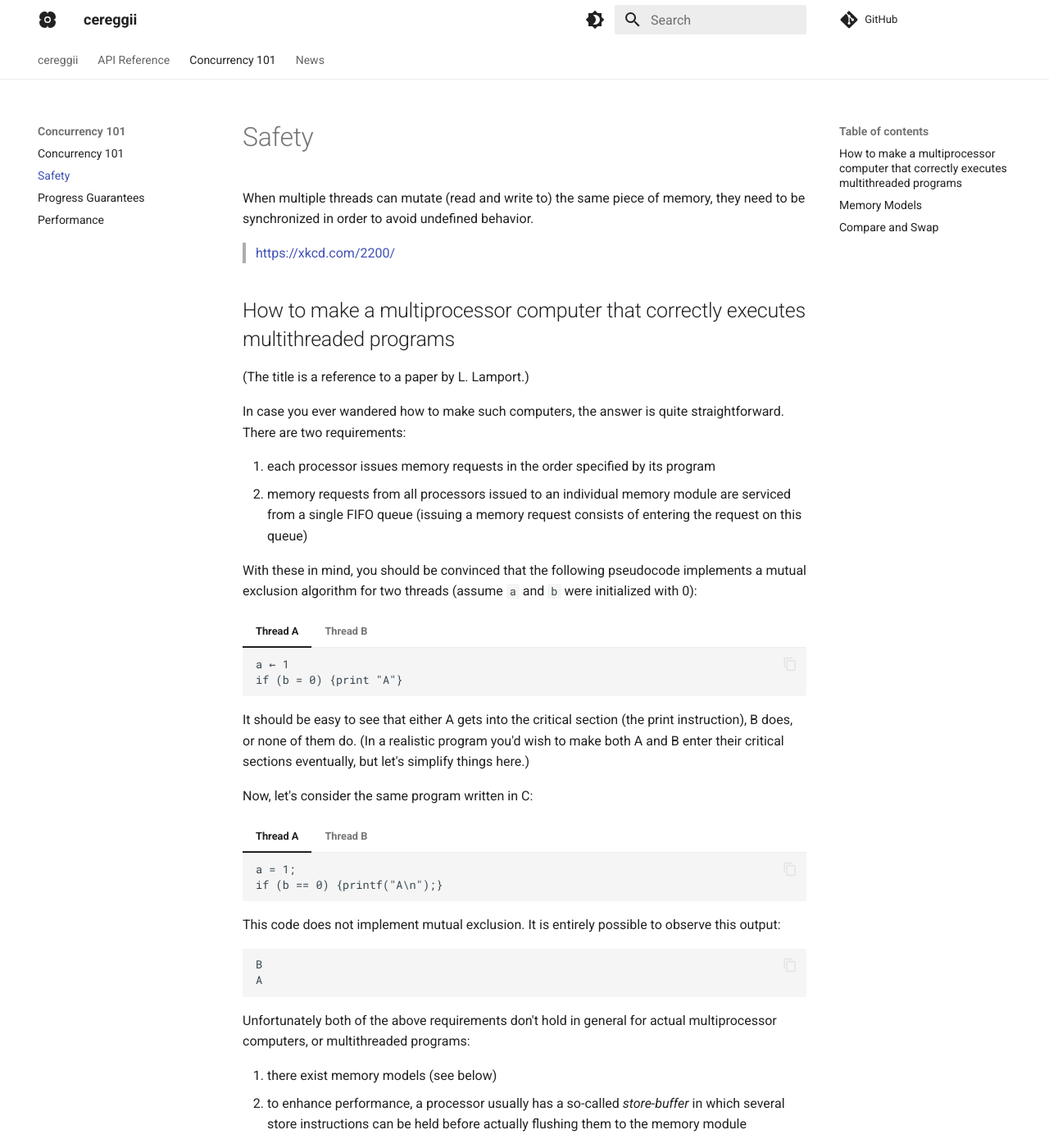
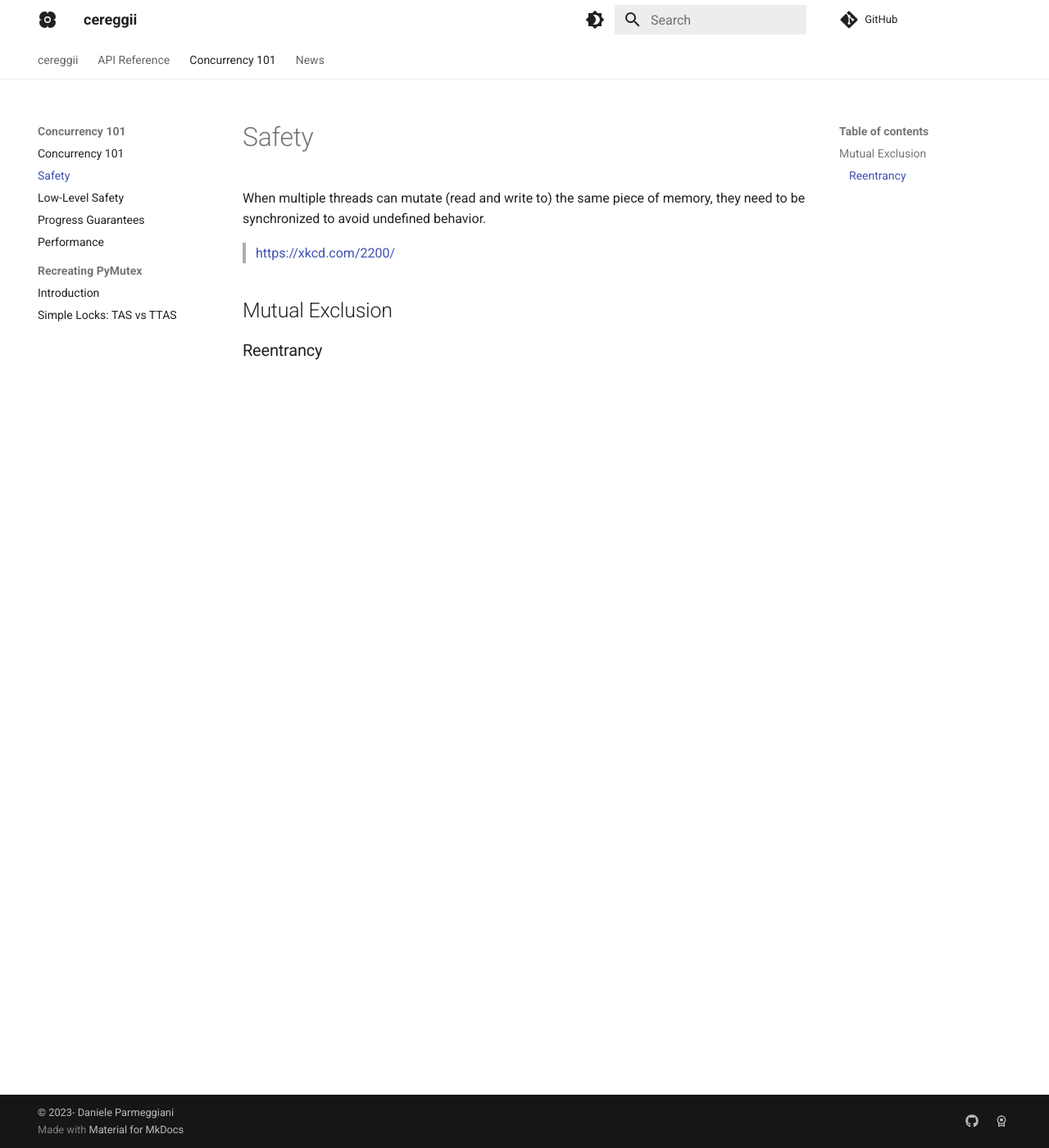
Before and after one commit to dpdani/cereggii, an MkDocs documentation site: the page built from docs/concurrency-101/safety.md, in a window 1280 px wide and 1400 px high. Shown: the whole window at 82% size. Built offline with MkDocs 1.6.1 and Material for MkDocs 9.7.7, drawn with Linux system fonts in a browser that asks for light colours; comment, search, counter and statistics services are not loaded; the version menu is left out; some of the changed text lies outside the part shown.

Commit message:
more docs

````diff
--- a/docs/concurrency-101/safety.md
+++ b/docs/concurrency-101/safety.md
@@ -1,151 +1,10 @@
 # Safety
 
 When multiple threads can mutate (read and write to) the same piece of memory,
-they need to be synchronized in order to avoid undefined behavior.
+they need to be synchronized to avoid undefined behavior.
 
 > [https://xkcd.com/2200/](https://xkcd.com/2200/)
 
 
-## How to make a multiprocessor computer that correctly executes multithreaded programs
-
-(The title is a reference to a paper by L. Lamport.)
-
-In case you ever wandered how to make such computers, the answer is quite
-straightforward. There are two requirements:
-
-1. each processor issues memory requests in the order specified by its program
-2. memory requests from all processors issued to an individual memory module are
-   serviced from a single FIFO queue (issuing a memory request consists of entering
-   the request on this queue)
-
-With these in mind, you should be convinced that the following pseudocode
-implements a mutual exclusion algorithm for two threads (assume `a` and `b`
-were initialized with 0):
-
-=== "Thread A"
-
-    ```
-    a ← 1
-    if (b = 0) {print "A"}
-    ```
-
-=== "Thread B"
-
-    ```
-    b ← 1
-    if (a = 0) {print "B"}
-    ```
-
-It should be easy to see that either A gets into the critical section (the print
-instruction), B does, or none of them do. (In a realistic program you'd wish to
-make both A and B enter their critical sections eventually, but let's simplify
-things here.)
-
-Now, let's consider the same program written in C:
-
-=== "Thread A"
-
-    ```
-    a = 1;
-    if (b == 0) {printf("A\n");}
-    ```
-
-=== "Thread B"
-
-    ```
-    b = 1;
-    if (a == 0) {printf("B\n")}
-    ```
-
-This code does not implement mutual exclusion. It is entirely possible to
-observe this output:
-```
-B
-A
-```
-
-Unfortunately both of the above requirements don't hold in general for actual
-multiprocessor computers, or multithreaded programs:
-
-1. there exist memory models (see below)
-2. to enhance performance, a processor usually has a so-called _store-buffer_ in
-   which several store instructions can be held before actually flushing them to
-   the memory module
-
-This second issue can be solved using memory barriers (also termed fences), or
-atomic hardware instructions (see section Compare and Swap below).
-
-
-## Memory Models
-
-!!! note
-
-    Python does not have a memory model (yet).
-
-In a language like C, or Java, when you write a program you are in fact
-producing two: one is written by you, and the other by your compiler.
-Those two programs can in fact be very different from each other.
-
-In the example above, the C code can in fact produce an executable program in
-which the load instruction in the second line is issued before the store
-instruction in the first. Even if we assumed the absence of store-buffers, we
-may be surprised to still see this behavior:
-
-```mermaid
-sequenceDiagram
-  autonumber
-  A->>memory: load b
-  memory->>A: b = 0
-  B->>memory: load a
-  memory->>B: a = 0
-  A->>memory: store a = 1
-  memory->>A: OK
-  B->>memory: store b = 1
-  memory->>B: OK
-  Note left of A: enter the critical section
-  Note right of B: enter the critical section
-```
-
-The compiler has in fact modified the order of our memory operations in a way
-which has broken the mutual exclusion property of our program.
-
-If we were to correct the program to correctly tell the compiler which
-instructions not to reorder, we would do it like this (assuming our compiler has
-`stdatomic.h`):
-
-=== "Thread A"
-
-    ```
-    atomic_store_explicit(&a, 1, memory_order_release);
-    if (atomic_load_explicit(&b, memory_order_acquire) == 0) {printf("A\n");}
-    ```
-
-=== "Thread B"
-
-    ```
-    atomic_store_explicit(&b, 1, memory_order_release);
-    if (atomic_load_explicit(&a, memory_order_acquire) == 0) {printf("B\n");}
-    ```
-
-For a thorough explanation of C's memory model, please refer to
-[https://en.cppreference.com/w/cpp/atomic/memory_order](https://en.cppreference.com/w/cpp/atomic/memory_order).
-
-
-## Compare and Swap
-
-To solve the issue of the store-buffer we may flood our code with memory barriers,
-but there are more sophisticate instructions that we can use.
-
-The cost of a memory barrier and that of an atomic instruction are roughly the
-same on most architectures.
-
-```c
-atomic_compare_exchange_strong_explicit(obj, &expected, desired, memory_order_acq_rel, memory_order_acquire);
-```
-
-With cereggii, this functionality is exposed to Python code:
-```python
-import cereggii
-ref = cereggii.AtomicRef(0)
-ref.compare_and_set(expected=0, desired=1)
-```
+## Mutual Exclusion
+### Reentrancy
--- a/mkdocs.yml
+++ b/mkdocs.yml
@@ -13,11 +13,12 @@ nav:
   - 'Concurrency 101':
       - 'concurrency-101/index.md'
       - 'concurrency-101/safety.md'
+      - 'concurrency-101/low-safety.md'
       - 'concurrency-101/progress-guarantees.md'
       - 'concurrency-101/performance.md'
-#      - 'Recreating PyMutex':
-#          - 'Introduction': 'concurrency-101/pymutex/index.md'
-#          - 'concurrency-101/pymutex/test-and-set.md'
+      - 'Recreating PyMutex':
+          - 'Introduction': 'concurrency-101/pymutex/index.md'
+          - 'concurrency-101/pymutex/test-and-set.md'
   - 'News':
       - 'blog/index.md'
 
````
Also changed, not shown: docs/api/AtomicInt.md (+14 -0 lines), docs/concurrency-101/index.md (+1 -1 lines), docs/concurrency-101/low-safety.md (added, +149 -0 lines), 1 other file.
